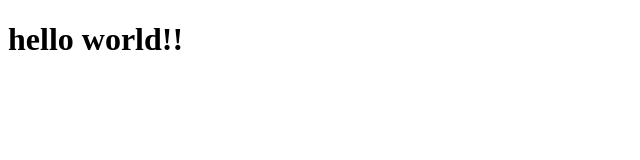
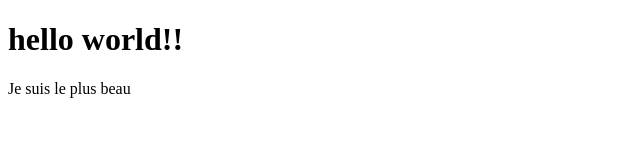
Before and after one commit to Rimka5/test, a plain HTML site: page index.html in a window 1280 px wide. Shown: the whole page, without its empty margins (0-640 px from the left). Drawn offline with Linux system fonts and the light colour scheme.

Commit message:
balise p

```diff
--- a/index.html
+++ b/index.html
@@ -8,5 +8,6 @@
 </head>
 <body>
     <h1>hello world!!</h1>
+    <p>Je suis le plus beau</p>
 </body>
 </html>
```
